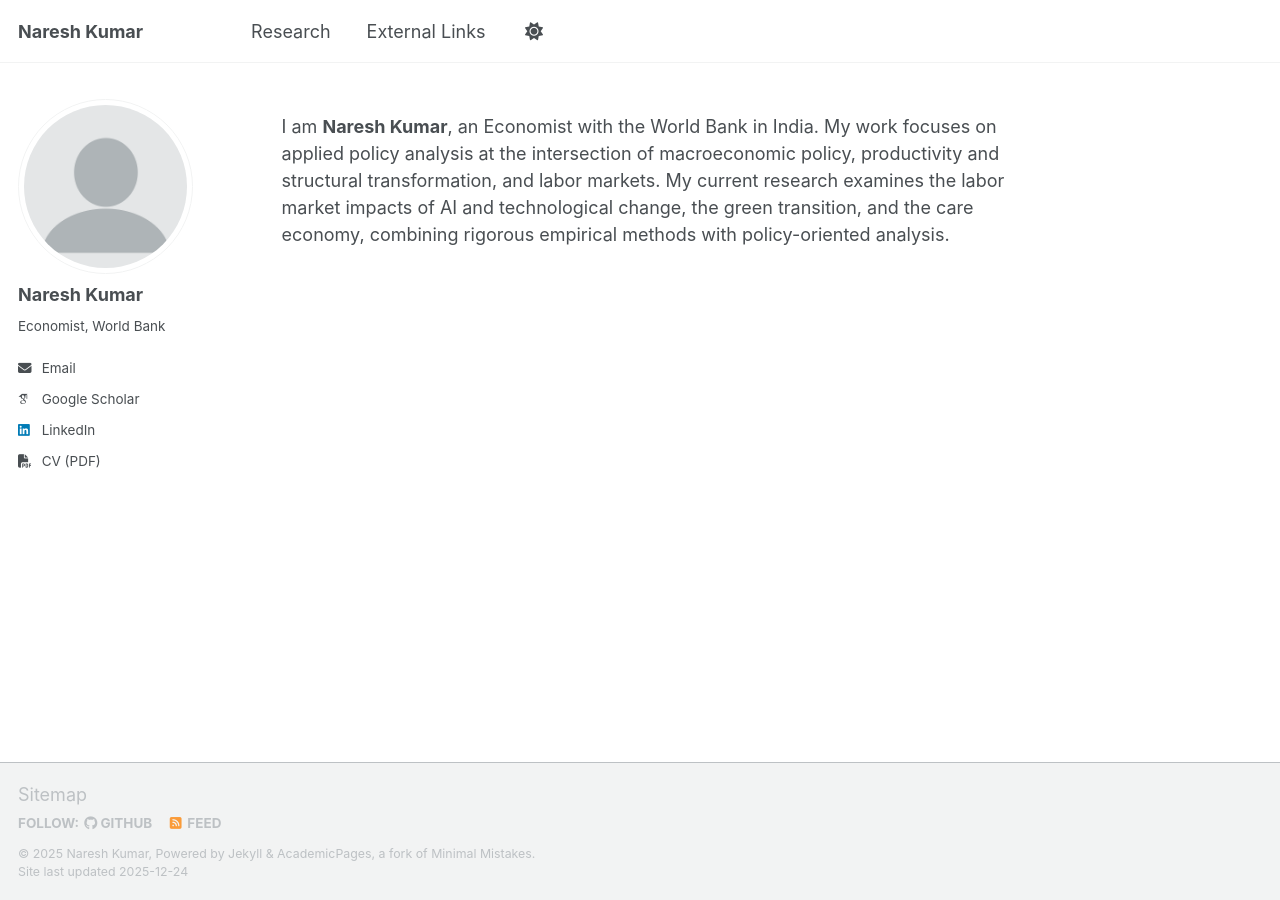
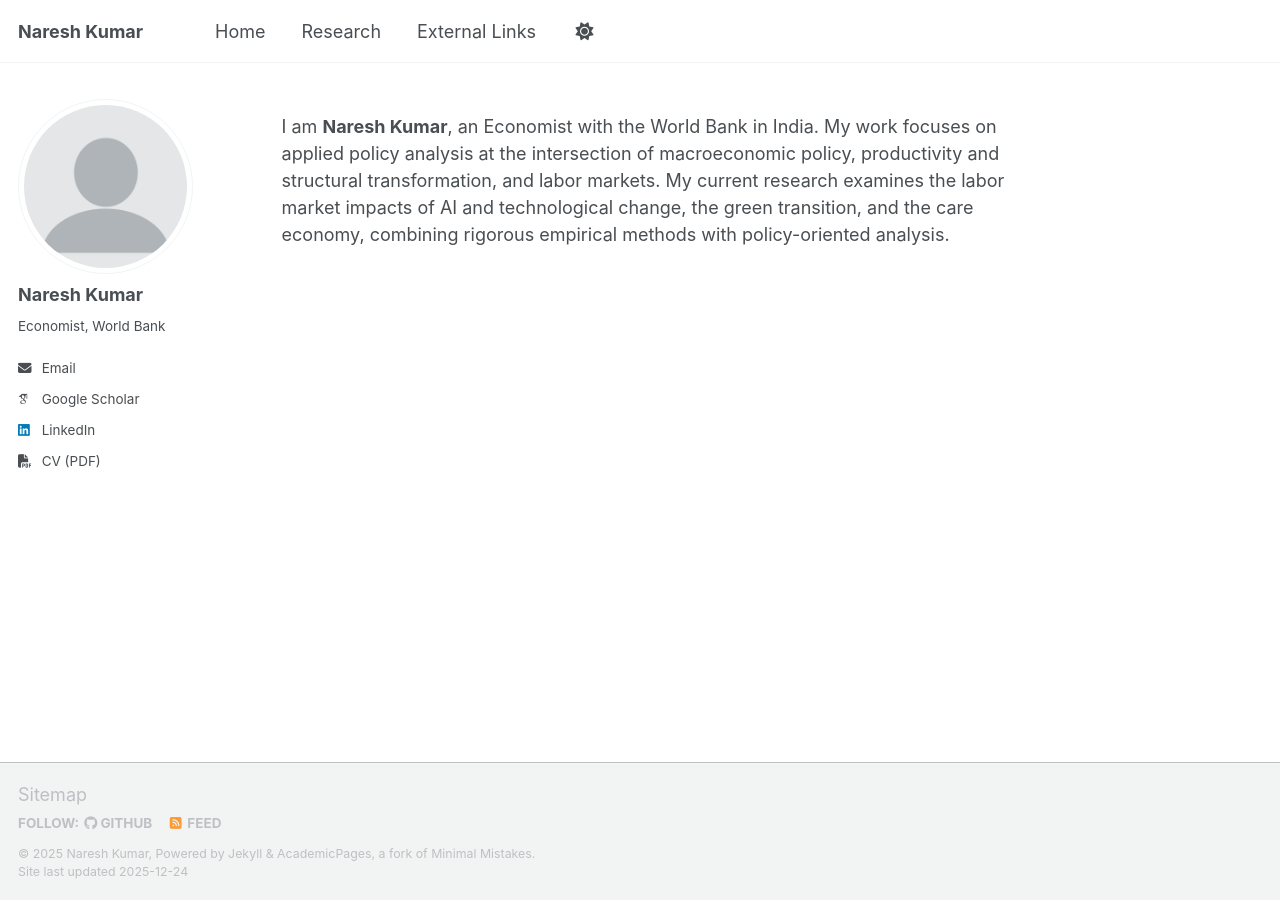
Before and after one commit to nkumar05/nkumar.github.io, a Jekyll site: the page built from _pages/about.md, in a window 1280 px wide. Built offline with Jekyll 4.4.1, drawn with Linux system fonts in a browser that asks for light colours; some web fonts are replaced; a script bundle is joined from its source files by our own code; library files that are not in the unit come from our copies.

Commit message:
Update navigation.yml

```diff
--- a/_data/navigation.yml
+++ b/_data/navigation.yml
@@ -8,7 +8,7 @@
 #      Markdown formatted page while the second is generated using JSON.
 
 main:
-  - title: ""
+  - title: "Home"
     url: /
   - title: "Research"
     url: /research/
```
